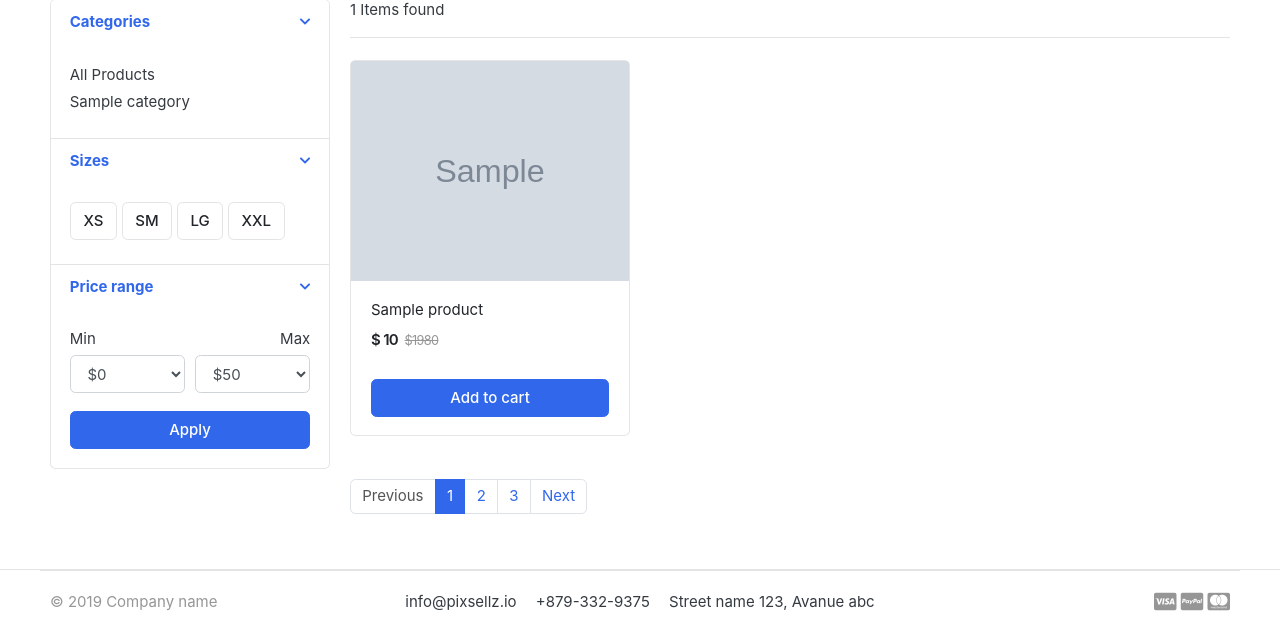
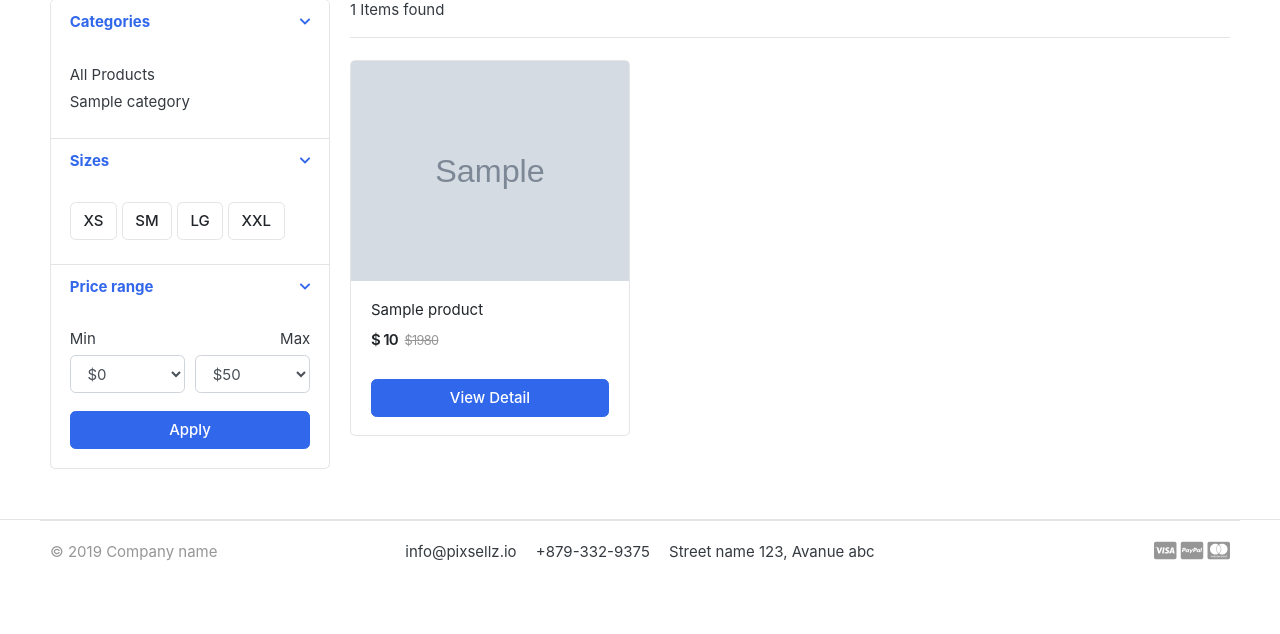
Before and after one commit to vikaspandey18/greatkart-django-, a Django app: template templates/store/store.html in a window 1280 px wide. Shown: the part 295-929 px from the top of the page. After the commit the page ends 856 px from the top, so only its background shows below. Run offline with Django 4.2, Linux system fonts and the light colour scheme; the template is opened without the code that fills it: most values are stand-ins (such as "Sample title", 1, 10 or a date in 2020); grey boxes marked "Sample" are stand-in pictures; some libraries are stand-ins or nearby versions; some web fonts are replaced.

Commit message:
Cart and Search Changes

```diff
--- a/store/urls.py
+++ b/store/urls.py
@@ -3,6 +3,7 @@ from . import views
 
 urlpatterns = [
     path('',views.store,name='store'),
-    path('<slug:category_slug>/',views.store,name='products_by_category'),
-    path('<slug:category_slug>/<slug:product_slug>/',views.product_detail,name='product_detail'),
+    path('category/<slug:category_slug>/',views.store,name='products_by_category'),
+    path('category/<slug:category_slug>/<slug:product_slug>/',views.product_detail,name='product_detail'),
+    path('search/',views.search,name='search'),
 ]
--- a/templates/includes/navbar.html
+++ b/templates/includes/navbar.html
@@ -46,9 +46,9 @@
         </div> <!-- col.// -->
         <a href="{% url 'store' %}" class="btn btn-outline-primary">Store</a>
         <div class="col-lg  col-md-6 col-sm-12 col">
-            <form action="#" class="search">
+            <form action="{% url 'search' %}" class="search">
                 <div class="input-group w-100">
-                    <input type="text" class="form-control" style="width:60%;" placeholder="Search">
+                    <input type="text" name='keyword' class="form-control" style="width:60%;" placeholder="Search">
 
                     <div class="input-group-append">
                       <button class="btn btn-primary" type="submit">
--- a/templates/store/store.html
+++ b/templates/store/store.html
@@ -5,7 +5,12 @@
 <!-- ========================= SECTION PAGETOP ========================= -->
 <section class="section-pagetop bg">
     <div class="container">
-        <h2 class="title-page">Our Store</h2>
+        {% if 'search' in request.path %}
+            <h2 class="title-page">Search Result</h2>
+        {% else %}
+            <h2 class="title-page">Our Store</h2>
+        {% endif %}
+
     </div> <!-- container //  -->
 </section>
 <!-- ========================= SECTION INTRO END// ========================= -->
@@ -125,6 +130,8 @@
                 </header><!-- sect-heading -->
 
                 <div class="row">
+                    {% if products %}
+
                     {% for product in products %}
                         <div class="col-md-4">
                         <figure class="card card-product-grid">
@@ -141,22 +148,44 @@
                                         <del class="price-old">$1980</del>
                                     </div> <!-- price-wrap.// -->
                                 </div>
-                                <a href="{% url 'add_cart' product.id %}" class="btn btn-block btn-primary">Add to cart </a>
+                                <a href="{{ product.get_absolute_url }}" class="btn btn-block btn-primary">View Detail </a>
                             </figcaption>
                         </figure>
                         </div> <!-- col.// -->
                     {% endfor %}
+
+                    {% else %}
+                        <div>
+                            <h2>No result found. Please try again </h2>
+                        </div>
+                    {% endif %}
                 </div> <!-- row end.// -->
 
 
                 <nav class="mt-4" aria-label="Page navigation sample">
+                    {% if products.has_other_pages %}
                     <ul class="pagination">
-                        <li class="page-item disabled"><a class="page-link" href="#">Previous</a></li>
-                        <li class="page-item active"><a class="page-link" href="#">1</a></li>
-                        <li class="page-item"><a class="page-link" href="#">2</a></li>
-                        <li class="page-item"><a class="page-link" href="#">3</a></li>
-                        <li class="page-item"><a class="page-link" href="#">Next</a></li>
+                        {% if products.has_previous %}
+                            <li class="page-item"><a class="page-link" href="?page={{products.previous_page_number }}">Previous</a></li>
+                        {% else %}
+                            <li class="page-item disabled"><a class="page-link" href="#">Previous</a></li>
+                        {% endif %}
+
+                        {% for i in products.paginator.page_range %}
+                            {% if products.number == i %}
+                                <li class="page-item active"><a class="page-link" href="#">{{ i }}</a></li>
+                            {% else %}
+                                <li class="page-item"><a class="page-link" href="?page={{i}}">{{ i }}</a></li>
+                            {% endif %}
+                        {% endfor %}
+                        {% if products.has_next %}
+                            <li class="page-item"><a class="page-link" href="?page={{products.next_page_number }}">Next</a></li>
+                        {% else %}
+                            <li class="page-item disabled"><a class="page-link" href="#">Next</a></li>
+                        {% endif %}
+
                     </ul>
+                    {% endif %}
                 </nav>
 
             </main> <!-- col.// -->
```
Also changed, not shown: store/views.py (+23 -2 lines).
